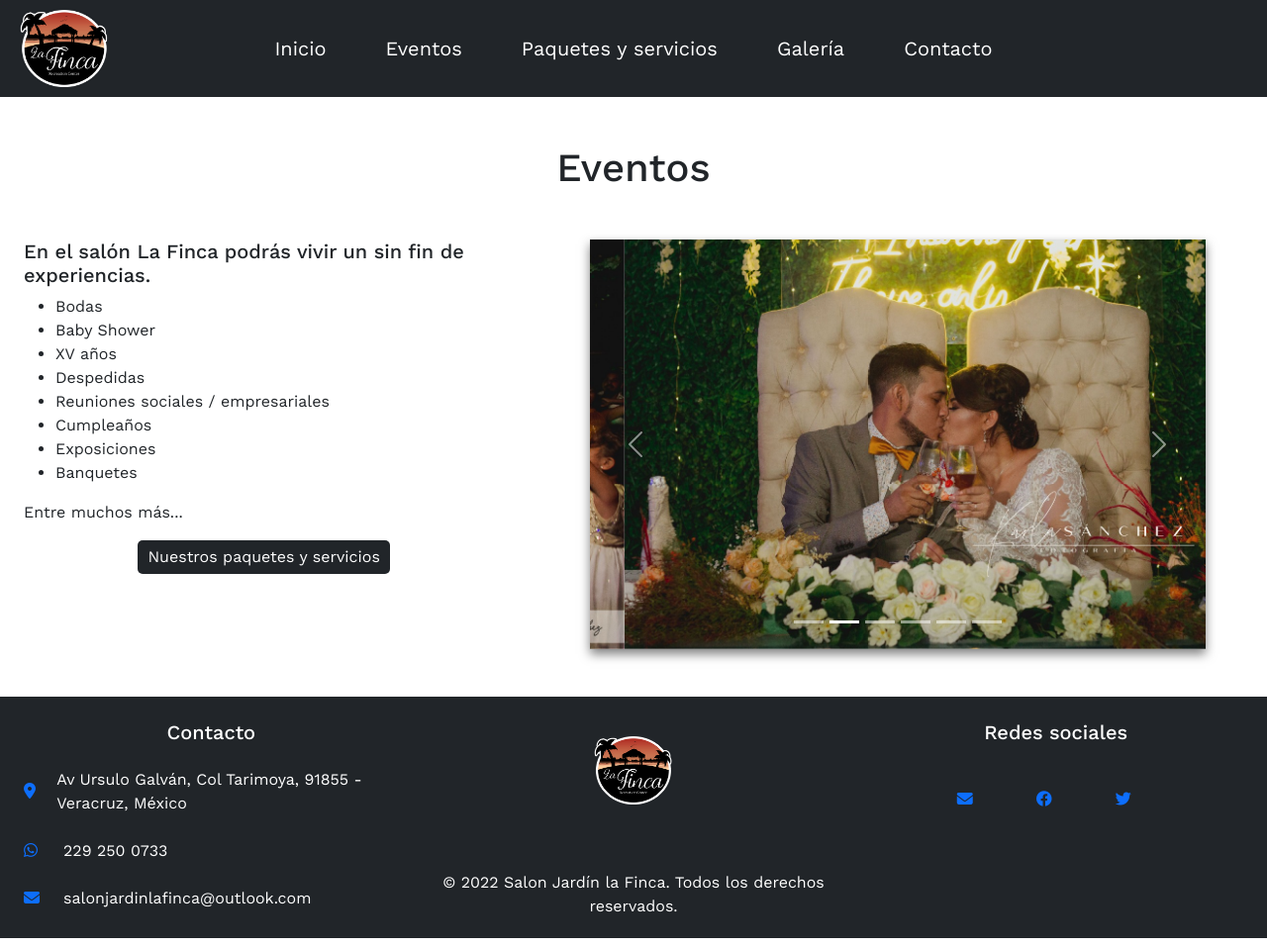
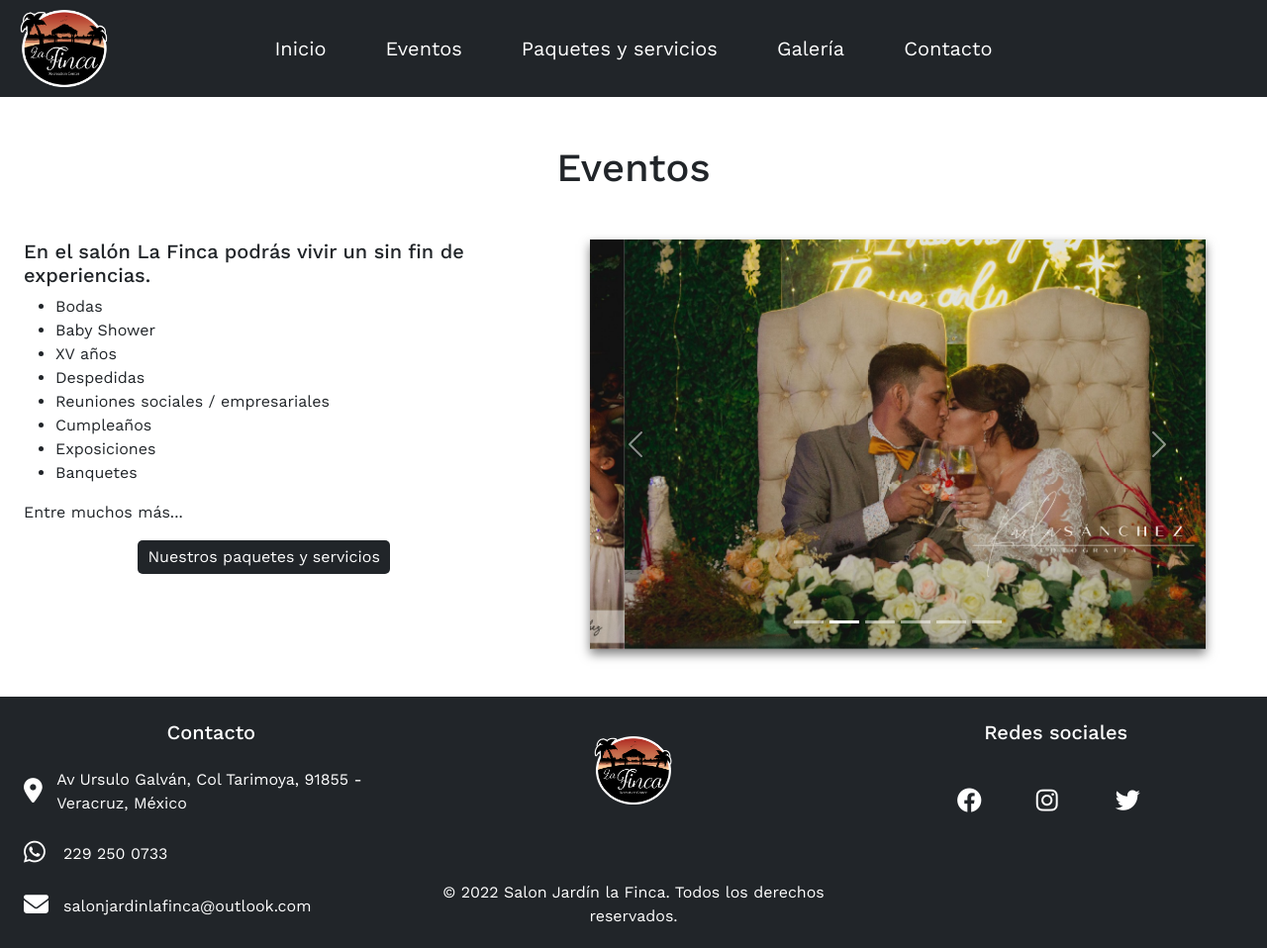
Before and after one commit to luisegtz15/Salon-Jardin-la-Finca, a plain HTML site: page pages/eventos.html in a window 1280 px wide. Shown: the whole page at 99% size. Drawn offline with nearby package versions, Linux system fonts and the light colour scheme; a web font is replaced by a local one.

Commit message:
se agrego lo solicitado para el desafio de aplicar seo a nuestra pagina web v1.1

```diff
--- a/pages/eventos.html
+++ b/pages/eventos.html
@@ -114,15 +114,15 @@
             <div class="col-4">
                 <h5 class="text-center">Contacto</h5>
                 <div class="d-flex align-items-center my-4 ms-4">
-                    <a class="desktopFooterIcons-1" href="https://www.google.com/maps/dir//Salon+Jardin+la+Finca+Av+Ursulo+Galv%C3%A1n,+20+de+Noviembre+%26+Tarimoya+91855+Veracruz,+Ver./@19.1977972,-96.1810963,12z/data=!4m8!4m7!1m0!1m5!1m1!1s0x85c3446930048ff7:0x72ec23c04add27f9!2m2!1d-96.1810963!2d19.1977972" target="_blank"><i class="fa-solid fa-location-dot"></i></a>
+                    <a class="desktopFooterIcons-1" href="https://www.google.com/maps/dir//Salon+Jardin+la+Finca+Av+Ursulo+Galv%C3%A1n,+20+de+Noviembre+%26+Tarimoya+91855+Veracruz,+Ver./@19.1977972,-96.1810963,12z/data=!4m8!4m7!1m0!1m5!1m1!1s0x85c3446930048ff7:0x72ec23c04add27f9!2m2!1d-96.1810963!2d19.1977972" target="_blank"><i class="fa-solid fa-location-dot iconLocation"></i></a>
                     <p class="mb-0">Av Ursulo Galván, Col Tarimoya, 91855 - Veracruz, México</p>
                 </div>
                 <div class="d-flex align-items-center my-4 ms-4">
-                    <a class="desktopFooterIcons-1" href="https://wa.me/522292500733" target="_blank"><i class="fa-brands fa-whatsapp"></i></a>
+                    <a class="desktopFooterIcons-1" href="https://wa.me/522292500733" target="_blank"><i class="fa-brands fa-whatsapp iconWhatsapp"></i></a>
                     <p class="mb-0">229 250 0733</p>
                 </div>
                 <div class="d-flex align-items-center my-4 ms-4">
-                    <a class="desktopFooterIcons-1" href="https://office.live.com/start/Outlook.aspx?omkt=es-CL" target="_blank"><i class="fa-solid fa-envelope"></i></a>
+                    <a class="desktopFooterIcons-1" href="https://office.live.com/start/Outlook.aspx?omkt=es-CL" target="_blank"><i class="fa-solid fa-envelope iconMail"></i></a>
                     <p class="mb-0">salonjardinlafinca@outlook.com</p>
                 </div>
             </div>
@@ -135,9 +135,9 @@
             <div class="col-4">
                 <h5 class="mb-4 text-center">Redes sociales</h5>
                 <div class="d-flex justify-content-center">
-                    <a class="desktopFooterIcons-2" href="https://www.facebook.com/salonjardinlafinca" target="_blank"><i class="fa-solid fa-envelope"></i></a>
-                    <a class="desktopFooterIcons-2" href="https://www.instagram.com/jardin_la_finca/" target="_blank"><i class="fa-brands fa-facebook"></i></a>
-                    <a class="desktopFooterIcons-2" href="https://twitter.com/Salonjardin_ver" target="_blank"><i class="fa-brands fa-twitter"></i></a>
+                    <a class="desktopFooterIcons-2" href="https://www.facebook.com/salonjardinlafinca" target="_blank"><i class="fa-brands fa-facebook iconFacebook"></i></a>
+                    <a class="desktopFooterIcons-2" href="https://www.instagram.com/jardin_la_finca/" target="_blank"><i class="fa-brands fa-instagram iconInstagram"></i></a>
+                    <a class="desktopFooterIcons-2" href="https://twitter.com/Salonjardin_ver" target="_blank"><i class="fa-brands fa-twitter facebook iconTwitter"></i></a>
                 </div>
             </div>
         </div>
```
Also changed, not shown: index.html (+2 -2 lines), pages/galeria.html (+6 -6 lines), pages/paquetes-y-servicios.html (+6 -6 lines).
